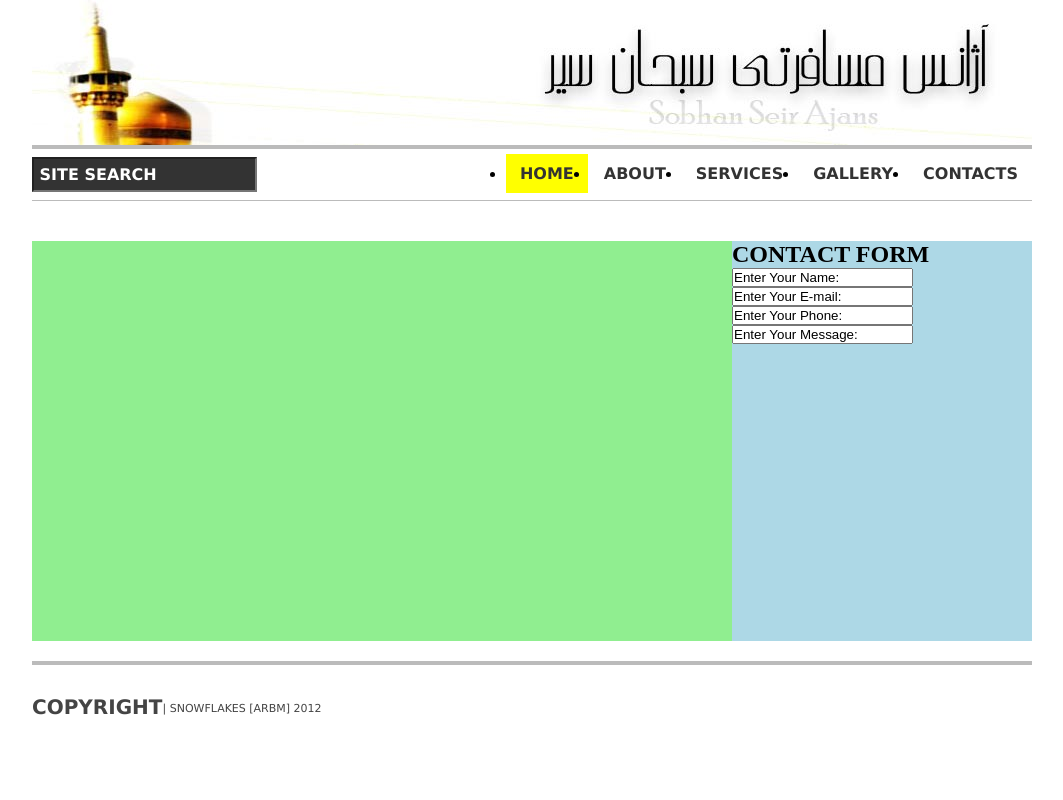
After one commit to alirezabm/Sobhan-Seir-Ajans, a PHP site: page /contacts.html in a window 1280 px wide. The commit adds this page. Shown: the whole page, without its empty margins (108-1171 px from the left). Run offline with PHP 8.4, Linux system fonts and the light colour scheme.

Commit message:
add page contacts

```diff
--- /dev/null
+++ b/contacts.html
@@ -0,0 +1,64 @@
+<head>
+		<link rel="stylesheet" href="style.css"/>
+		<script type="text/javascript" src="script.js" ></script>
+</head>
+
+<body>
+
+	<div class="main">
+
+		<header>
+
+			<div class="banner"></div>
+			<div class="hr-headfoot1"></div>
+
+			<menu>
+				<ul>
+					<li> <a href="#">	HOME	</a> </li>
+					<li> <a href="#">	ABOUT	</a> </li>
+					<li> <a href="#">	SERVICES	</a>
+						<menu>
+							<li> <a href="#">	SERVICES1	</a> </li>
+							<li> <a href="#">	SERVICES2	</a> </li>
+							<li> <a href="#">	SERVICES3	</a> </li>
+							<li> <a href="#">	SERVICES4	</a> </li>
+						</menu>
+					</li>
+					<li> <a href="#">	GALLERY	</a> </li>
+					<li> <a href="#">	CONTACTS	</a> </li>
+				</ul>
+			</menu>
+			<input type="search" value=" SITE SEARCH" />
+		</header>
+
+		<div class="hr-headfoot2"></div>
+
+		<div class="contacts">
+
+			<div class="information">
+				<div class="map"></div>
+				<div class="info-adrs"></div>
+			</div>
+
+			<div class="form">
+
+				<h2>CONTACT FORM</h2>
+				<input type="text" value='Enter Your Name:'/>
+				<input type="text" value='Enter Your E-mail:'/>
+				<input type="text" value='Enter Your Phone:'/>
+				<input type="text" value='Enter Your Message:'/>
+
+			</div form>
+
+		</div contacts>
+
+		<div class="hr-headfoot1"></div>
+
+		<footer>
+			<h2>COPYRIGHT</h2>
+			<p> | SNOWFLAKES [ARBM] 2012</p>
+		</footer>
+
+	</div>
+
+</body>
--- a/style.css
+++ b/style.css
@@ -657,3 +657,40 @@ footer p {
 	padding: 17px 0 0 0;
 
 }
+
+
+
+
+
+
+
+/*----((( Page - Contants )))----*/
+
+
+.contacts {
+
+	height: 400px;
+	background-color: orange;
+	margin: 40px 0 20px 0;
+
+
+}
+
+.information {
+
+	width: 700px;
+	height: inherit;
+	background-color: lightgreen;
+	float: left;
+
+}
+
+.form {
+
+	margin-left: 700px;
+	height: inherit;
+	width: 300px;
+	background-color: lightblue;
+
+
+}
```
